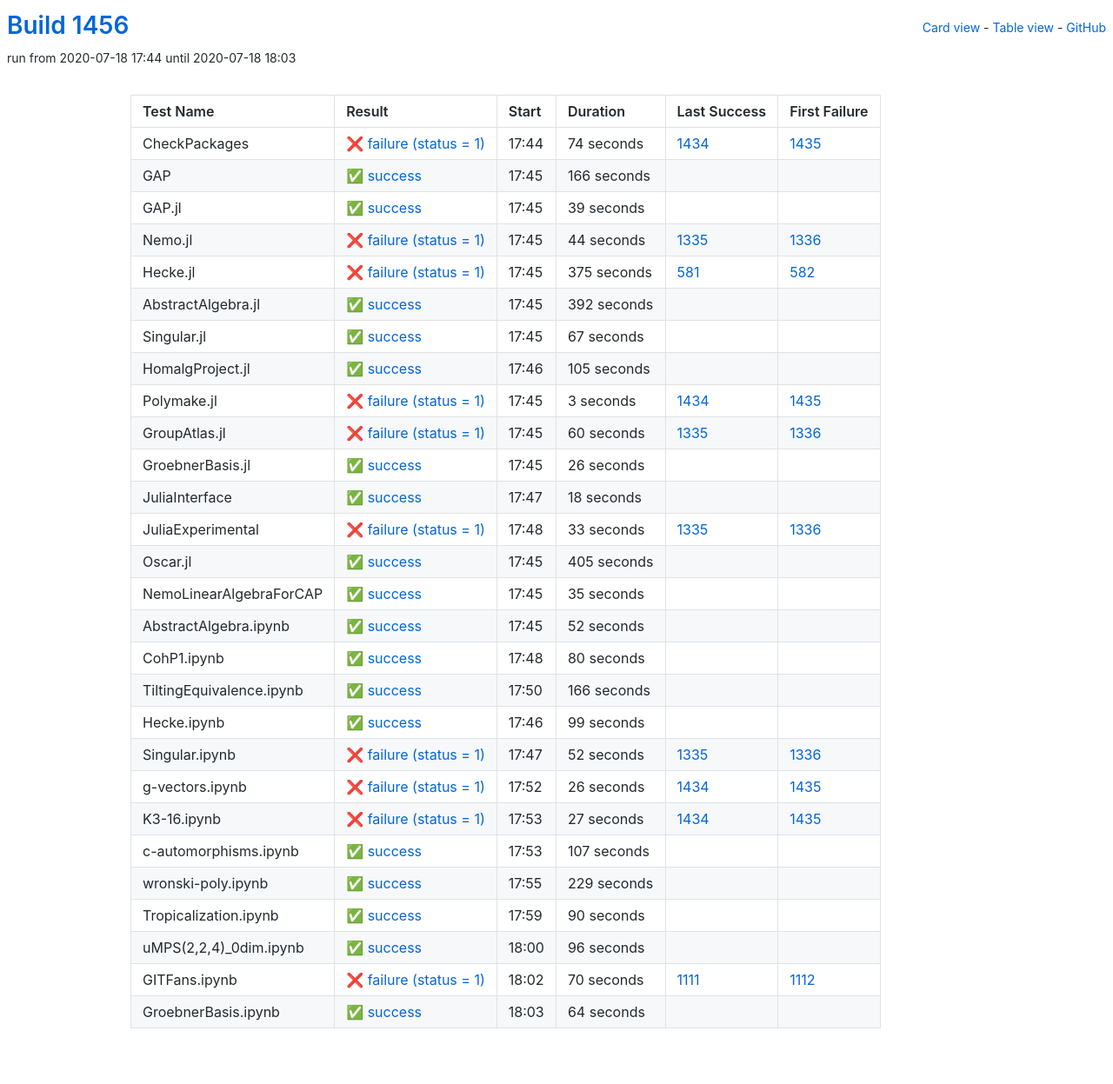
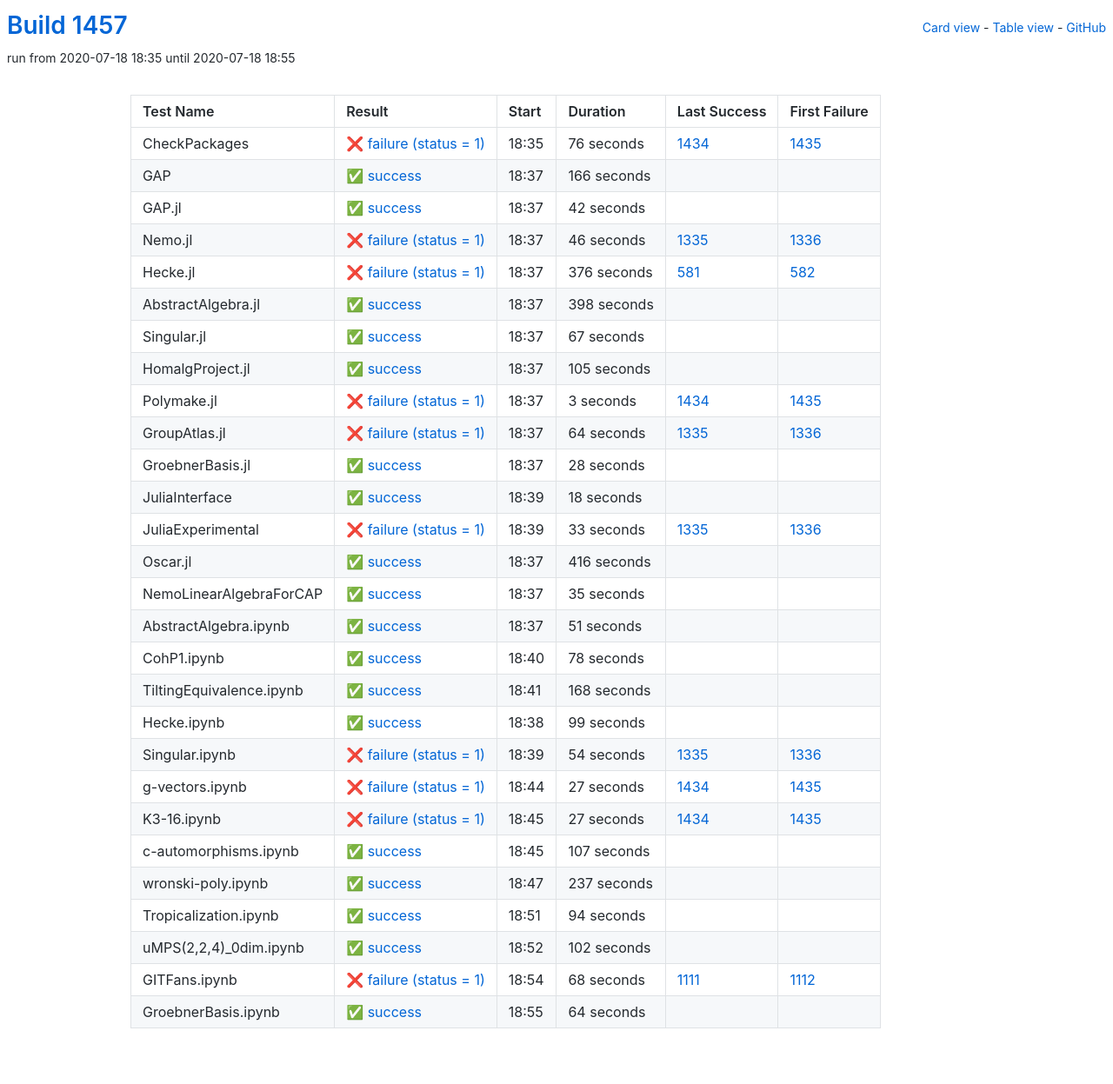
Before and after one commit to oscar-system/oscar-ci-status-1.4, a Jekyll site: the page built from table.html, in a window 1280 px wide. Shown: the whole page at 87% size. Built offline with Jekyll 4.4.1, drawn with Linux system fonts in a browser that asks for light colours.

Commit message:
Build #1457

```diff
--- a/_data/ci.yml
+++ b/_data/ci.yml
@@ -1,6 +1,6 @@
 ---
-build: 1456
-build_url: https://oscarci.mathematik.uni-kl.de/job/oscar-julia-1.4/1456/
+build: 1457
+build_url: https://oscarci.mathematik.uni-kl.de/job/oscar-julia-1.4/1457/
 job: oscar-julia-1.4
 organization: oscar-system
 repo: oscar-ci-status-1.4
@@ -8,20 +8,20 @@ repourl: https://github.com/oscar-system/oscar-ci-status-1.4
 tests:
 - name: CheckPackages
   id: checkpackages
-  log: https://oscarci.mathematik.uni-kl.de/job/oscar-julia-1.4/1456/artifact/logs/build-1456/CheckPackages.log
-  start: 2020-07-18 17:44
+  log: https://oscarci.mathematik.uni-kl.de/job/oscar-julia-1.4/1457/artifact/logs/build-1457/CheckPackages.log
+  start: 2020-07-18 18:35
   success: false
   exitcode: 1
   status: failure
-  duration: 74
+  duration: 76
   last_success: 1434
   last_success_url: https://oscarci.mathematik.uni-kl.de/job/oscar-julia-1.4/1434/
   first_failure: 1435
   first_failure_url: https://oscarci.mathematik.uni-kl.de/job/oscar-julia-1.4/1435/
 - name: GAP
   id: gap
-  log: https://oscarci.mathematik.uni-kl.de/job/oscar-julia-1.4/1456/artifact/logs/build-1456/GAP.log
-  start: 2020-07-18 17:45
+  log: https://oscarci.mathematik.uni-kl.de/job/oscar-julia-1.4/1457/artifact/logs/build-1457/GAP.log
+  start: 2020-07-18 18:37
   success: true
   exitcode: 0
   status: success
@@ -32,56 +32,56 @@ tests:
   first_failure_url:
 - name: GAP.jl
   id: gap-jl
-  log: https://oscarci.mathematik.uni-kl.de/job/oscar-julia-1.4/1456/artifact/logs/build-1456/GAP.jl.log
-  start: 2020-07-18 17:45
+  log: https://oscarci.mathematik.uni-kl.de/job/oscar-julia-1.4/1457/artifact/logs/build-1457/GAP.jl.log
+  start: 2020-07-18 18:37
   success: true
   exitcode: 0
   status: success
-  duration: 39
+  duration: 42
   last_success: false
   last_success_url:
   first_failure: false
   first_failure_url:
 - name: Nemo.jl
   id: nemo-jl
-  log: https://oscarci.mathematik.uni-kl.de/job/oscar-julia-1.4/1456/artifact/logs/build-1456/Nemo.jl.log
-  start: 2020-07-18 17:45
+  log: https://oscarci.mathematik.uni-kl.de/job/oscar-julia-1.4/1457/artifact/logs/build-1457/Nemo.jl.log
+  start: 2020-07-18 18:37
   success: false
   exitcode: 1
   status: failure
-  duration: 44
+  duration: 46
   last_success: 1335
   last_success_url: https://oscarci.mathematik.uni-kl.de/job/oscar-julia-1.4/1335/
   first_failure: 1336
   first_failure_url: https://oscarci.mathematik.uni-kl.de/job/oscar-julia-1.4/1336/
 - name: Hecke.jl
   id: hecke-jl
-  log: https://oscarci.mathematik.uni-kl.de/job/oscar-julia-1.4/1456/artifact/logs/build-1456/Hecke.jl.log
-  start: 2020-07-18 17:45
+  log: https://oscarci.mathematik.uni-kl.de/job/oscar-julia-1.4/1457/artifact/logs/build-1457/Hecke.jl.log
+  start: 2020-07-18 18:37
   success: false
   exitcode: 1
   status: failure
-  duration: 375
+  duration: 376
   last_success: 581
   last_success_url: https://oscarci.mathematik.uni-kl.de/job/oscar-julia-1.4/581/
   first_failure: 582
   first_failure_url: https://oscarci.mathematik.uni-kl.de/job/oscar-julia-1.4/582/
 - name: AbstractAlgebra.jl
   id: abstractalgebra-jl
-  log: https://oscarci.mathematik.uni-kl.de/job/oscar-julia-1.4/1456/artifact/logs/build-1456/AbstractAlgebra.jl.log
-  start: 2020-07-18 17:45
+  log: https://oscarci.mathematik.uni-kl.de/job/oscar-julia-1.4/1457/artifact/logs/build-1457/AbstractAlgebra.jl.log
+  start: 2020-07-18 18:37
   success: true
   exitcode: 0
   status: success
-  duration: 392
+  duration: 398
   last_success: false
   last_success_url:
   first_failure: false
   first_failure_url:
 - name: Singular.jl
   id: singular-jl
-  log: https://oscarci.mathematik.uni-kl.de/job/oscar-julia-1.4/1456/artifact/logs/build-1456/Singular.jl.log
-  start: 2020-07-18 17:45
+  log: https://oscarci.mathematik.uni-kl.de/job/oscar-julia-1.4/1457/artifact/logs/build-1457/Singular.jl.log
+  start: 2020-07-18 18:37
   success: true
   exitcode: 0
   status: success
@@ -92,8 +92,8 @@ tests:
   first_failure_url:
 - name: HomalgProject.jl
   id: homalgproject-jl
-  log: https://oscarci.mathematik.uni-kl.de/job/oscar-julia-1.4/1456/artifact/logs/build-1456/HomalgProject.jl.log
-  start: 2020-07-18 17:46
+  log: https://oscarci.mathematik.uni-kl.de/job/oscar-julia-1.4/1457/artifact/logs/build-1457/HomalgProject.jl.log
+  start: 2020-07-18 18:37
   success: true
   exitcode: 0
   status: success
@@ -104,8 +104,8 @@ tests:
   first_failure_url:
 - name: Polymake.jl
   id: polymake-jl
-  log: https://oscarci.mathematik.uni-kl.de/job/oscar-julia-1.4/1456/artifact/logs/build-1456/Polymake.jl.log
-  start: 2020-07-18 17:45
+  log: https://oscarci.mathematik.uni-kl.de/job/oscar-julia-1.4/1457/artifact/logs/build-1457/Polymake.jl.log
+  start: 2020-07-18 18:37
   success: false
   exitcode: 1
   status: failure
@@ -116,32 +116,32 @@ tests:
   first_failure_url: https://oscarci.mathematik.uni-kl.de/job/oscar-julia-1.4/1435/
 - name: GroupAtlas.jl
   id: groupatlas-jl
-  log: https://oscarci.mathematik.uni-kl.de/job/oscar-julia-1.4/1456/artifact/logs/build-1456/GroupAtlas.jl.log
-  start: 2020-07-18 17:45
+  log: https://oscarci.mathematik.uni-kl.de/job/oscar-julia-1.4/1457/artifact/logs/build-1457/GroupAtlas.jl.log
+  start: 2020-07-18 18:37
   success: false
   exitcode: 1
   status: failure
-  duration: 60
+  duration: 64
   last_success: 1335
   last_success_url: https://oscarci.mathematik.uni-kl.de/job/oscar-julia-1.4/1335/
   first_failure: 1336
   first_failure_url: https://oscarci.mathematik.uni-kl.de/job/oscar-julia-1.4/1336/
 - name: GroebnerBasis.jl
   id: groebnerbasis-jl
-  log: https://oscarci.mathematik.uni-kl.de/job/oscar-julia-1.4/1456/artifact/logs/build-1456/GroebnerBasis.jl.log
-  start: 2020-07-18 17:45
+  log: https://oscarci.mathematik.uni-kl.de/job/oscar-julia-1.4/1457/artifact/logs/build-1457/GroebnerBasis.jl.log
+  start: 2020-07-18 18:37
   success: true
   exitcode: 0
   status: success
-  duration: 26
+  duration: 28
   last_success: false
   last_success_url:
   first_failure: false
   first_failure_url:
 - name: JuliaInterface
   id: juliainterface
-  log: https://oscarci.mathematik.uni-kl.de/job/oscar-julia-1.4/1456/artifact/logs/build-1456/JuliaInterface.log
-  start: 2020-07-18 17:47
+  log: https://oscarci.mathematik.uni-kl.de/job/oscar-julia-1.4/1457/artifact/logs/build-1457/JuliaInterface.log
+  start: 2020-07-18 18:39
   success: true
   exitcode: 0
   status: success
@@ -152,8 +152,8 @@ tests:
   first_failure_url:
 - name: JuliaExperimental
   id: juliaexperimental
-  log: https://oscarci.mathematik.uni-kl.de/job/oscar-julia-1.4/1456/artifact/logs/build-1456/JuliaExperimental.log
-  start: 2020-07-18 17:48
+  log: https://oscarci.mathematik.uni-kl.de/job/oscar-julia-1.4/1457/artifact/logs/build-1457/JuliaExperimental.log
+  start: 2020-07-18 18:39
   success: false
   exitcode: 1
   status: failure
@@ -164,20 +164,20 @@ tests:
   first_failure_url: https://oscarci.mathematik.uni-kl.de/job/oscar-julia-1.4/1336/
 - name: Oscar.jl
   id: oscar-jl
-  log: https://oscarci.mathematik.uni-kl.de/job/oscar-julia-1.4/1456/artifact/logs/build-1456/Oscar.jl.log
-  start: 2020-07-18 17:45
+  log: https://oscarci.mathematik.uni-kl.de/job/oscar-julia-1.4/1457/artifact/logs/build-1457/Oscar.jl.log
+  start: 2020-07-18 18:37
   success: true
   exitcode: 0
   status: success
-  duration: 405
+  duration: 416
   last_success: false
   last_success_url:
   first_failure: false
   first_failure_url:
 - name: NemoLinearAlgebraForCAP
   id: nemolinearalgebraforcap
-  log: https://oscarci.mathematik.uni-kl.de/job/oscar-julia-1.4/1456/artifact/logs/build-1456/NemoLinearAlgebraForCAP.log
-  start: 2020-07-18 17:45
+  log: https://oscarci.mathematik.uni-kl.de/job/oscar-julia-1.4/1457/artifact/logs/build-1457/NemoLinearAlgebraForCAP.log
+  start: 2020-07-18 18:37
   success: true
   exitcode: 0
   status: success
@@ -188,44 +188,44 @@ tests:
   first_failure_url:
 - name: AbstractAlgebra.ipynb
   id: abstractalgebra-ipynb
-  log: https://oscarci.mathematik.uni-kl.de/job/oscar-julia-1.4/1456/artifact/logs/build-1456/AbstractAlgebra.ipynb.log
-  start: 2020-07-18 17:45
+  log: https://oscarci.mathematik.uni-kl.de/job/oscar-julia-1.4/1457/artifact/logs/build-1457/AbstractAlgebra.ipynb.log
+  start: 2020-07-18 18:37
   success: true
   exitcode: 0
   status: success
-  duration: 52
+  duration: 51
   last_success: false
   last_success_url:
   first_failure: false
   first_failure_url:
 - name: CohP1.ipynb
   id: cohp1-ipynb
-  log: https://oscarci.mathematik.uni-kl.de/job/oscar-julia-1.4/1456/artifact/logs/build-1456/CohP1.ipynb.log
-  start: 2020-07-18 17:48
+  log: https://oscarci.mathematik.uni-kl.de/job/oscar-julia-1.4/1457/artifact/logs/build-1457/CohP1.ipynb.log
+  start: 2020-07-18 18:40
   success: true
   exitcode: 0
   status: success
-  duration: 80
+  duration: 78
   last_success: false
   last_success_url:
   first_failure: false
   first_failure_url:
 - name: TiltingEquivalence.ipynb
   id: tiltingequivalence-ipynb
-  log: https://oscarci.mathematik.uni-kl.de/job/oscar-julia-1.4/1456/artifact/logs/build-1456/TiltingEquivalence.ipynb.log
-  start: 2020-07-18 17:50
+  log: https://oscarci.mathematik.uni-kl.de/job/oscar-julia-1.4/1457/artifact/logs/build-1457/TiltingEquivalence.ipynb.log
+  start: 2020-07-18 18:41
   success: true
   exitcode: 0
   status: success
-  duration: 166
+  duration: 168
   last_success: false
   last_success_url:
   first_failure: false
   first_failure_url:
 - name: Hecke.ipynb
   id: hecke-ipynb
-  log: https://oscarci.mathematik.uni-kl.de/job/oscar-julia-1.4/1456/artifact/logs/build-1456/Hecke.ipynb.log
-  start: 2020-07-18 17:46
+  log: https://oscarci.mathematik.uni-kl.de/job/oscar-julia-1.4/1457/artifact/logs/build-1457/Hecke.ipynb.log
+  start: 2020-07-18 18:38
   success: true
   exitcode: 0
   status: success
@@ -236,32 +236,32 @@ tests:
   first_failure_url:
 - name: Singular.ipynb
   id: singular-ipynb
-  log: https://oscarci.mathematik.uni-kl.de/job/oscar-julia-1.4/1456/artifact/logs/build-1456/Singular.ipynb.log
-  start: 2020-07-18 17:47
+  log: https://oscarci.mathematik.uni-kl.de/job/oscar-julia-1.4/1457/artifact/logs/build-1457/Singular.ipynb.log
+  start: 2020-07-18 18:39
   success: false
   exitcode: 1
   status: failure
-  duration: 52
+  duration: 54
   last_success: 1335
   last_success_url: https://oscarci.mathematik.uni-kl.de/job/oscar-julia-1.4/1335/
   first_failure: 1336
   first_failure_url: https://oscarci.mathematik.uni-kl.de/job/oscar-julia-1.4/1336/
 - name: g-vectors.ipynb
   id: g-vectors-ipynb
-  log: https://oscarci.mathematik.uni-kl.de/job/oscar-julia-1.4/1456/artifact/logs/build-1456/g-vectors.ipynb.log
-  start: 2020-07-18 17:52
+  log: https://oscarci.mathematik.uni-kl.de/job/oscar-julia-1.4/1457/artifact/logs/build-1457/g-vectors.ipynb.log
+  start: 2020-07-18 18:44
   success: false
   exitcode: 1
   status: failure
-  duration: 26
+  duration: 27
   last_success: 1434
   last_success_url: https://oscarci.mathematik.uni-kl.de/job/oscar-julia-1.4/1434/
   first_failure: 1435
   first_failure_url: https://oscarci.mathematik.uni-kl.de/job/oscar-julia-1.4/1435/
 - name: K3-16.ipynb
   id: k3-16-ipynb
-  log: https://oscarci.mathematik.uni-kl.de/job/oscar-julia-1.4/1456/artifact/logs/build-1456/K3-16.ipynb.log
-  start: 2020-07-18 17:53
+  log: https://oscarci.mathematik.uni-kl.de/job/oscar-julia-1.4/1457/artifact/logs/build-1457/K3-16.ipynb.log
+  start: 2020-07-18 18:45
   success: false
   exitcode: 1
   status: failure
@@ -272,8 +272,8 @@ tests:
   first_failure_url: https://oscarci.mathematik.uni-kl.de/job/oscar-julia-1.4/1435/
 - name: c-automorphisms.ipynb
   id: c-automorphisms-ipynb
-  log: https://oscarci.mathematik.uni-kl.de/job/oscar-julia-1.4/1456/artifact/logs/build-1456/c-automorphisms.ipynb.log
-  start: 2020-07-18 17:53
+  log: https://oscarci.mathematik.uni-kl.de/job/oscar-julia-1.4/1457/artifact/logs/build-1457/c-automorphisms.ipynb.log
+  start: 2020-07-18 18:45
   success: true
   exitcode: 0
   status: success
@@ -284,56 +284,56 @@ tests:
   first_failure_url:
 - name: wronski-poly.ipynb
   id: wronski-poly-ipynb
-  log: https://oscarci.mathematik.uni-kl.de/job/oscar-julia-1.4/1456/artifact/logs/build-1456/wronski-poly.ipynb.log
-  start: 2020-07-18 17:55
+  log: https://oscarci.mathematik.uni-kl.de/job/oscar-julia-1.4/1457/artifact/logs/build-1457/wronski-poly.ipynb.log
+  start: 2020-07-18 18:47
   success: true
   exitcode: 0
   status: success
-  duration: 229
+  duration: 237
   last_success: false
   last_success_url:
   first_failure: false
   first_failure_url:
 - name: Tropicalization.ipynb
   id: tropicalization-ipynb
-  log: https://oscarci.mathematik.uni-kl.de/job/oscar-julia-1.4/1456/artifact/logs/build-1456/Tropicalization.ipynb.log
-  start: 2020-07-18 17:59
+  log: https://oscarci.mathematik.uni-kl.de/job/oscar-julia-1.4/1457/artifact/logs/build-1457/Tropicalization.ipynb.log
+  start: 2020-07-18 18:51
   success: true
   exitcode: 0
   status: success
-  duration: 90
+  duration: 94
   last_success: false
   last_success_url:
   first_failure: false
   first_failure_url:
 - name: uMPS(2,2,4)_0dim.ipynb
   id: umps-2-2-4-0dim-ipynb
-  log: https://oscarci.mathematik.uni-kl.de/job/oscar-julia-1.4/1456/artifact/logs/build-1456/uMPS-2-2-4-_0dim.ipynb.log
-  start: 2020-07-18 18:00
+  log: https://oscarci.mathematik.uni-kl.de/job/oscar-julia-1.4/1457/artifact/logs/build-1457/uMPS-2-2-4-_0dim.ipynb.log
+  start: 2020-07-18 18:52
   success: true
   exitcode: 0
   status: success
-  duration: 96
+  duration: 102
   last_success: false
   last_success_url:
   first_failure: false
   first_failure_url:
 - name: GITFans.ipynb
   id: gitfans-ipynb
-  log: https://oscarci.mathematik.uni-kl.de/job/oscar-julia-1.4/1456/artifact/logs/build-1456/GITFans.ipynb.log
-  start: 2020-07-18 18:02
+  log: https://oscarci.mathematik.uni-kl.de/job/oscar-julia-1.4/1457/artifact/logs/build-1457/GITFans.ipynb.log
+  start: 2020-07-18 18:54
   success: false
   exitcode: 1
   status: failure
-  duration: 70
+  duration: 68
   last_success: 1111
   last_success_url: https://oscarci.mathematik.uni-kl.de/job/oscar-julia-1.4/1111/
   first_failure: 1112
   first_failure_url: https://oscarci.mathematik.uni-kl.de/job/oscar-julia-1.4/1112/
 - name: GroebnerBasis.ipynb
   id: groebnerbasis-ipynb
-  log: https://oscarci.mathematik.uni-kl.de/job/oscar-julia-1.4/1456/artifact/logs/build-1456/GroebnerBasis.ipynb.log
-  start: 2020-07-18 18:03
+  log: https://oscarci.mathematik.uni-kl.de/job/oscar-julia-1.4/1457/artifact/logs/build-1457/GroebnerBasis.ipynb.log
+  start: 2020-07-18 18:55
   success: true
   exitcode: 0
   status: success
```
Also changed, not shown: README.md.
